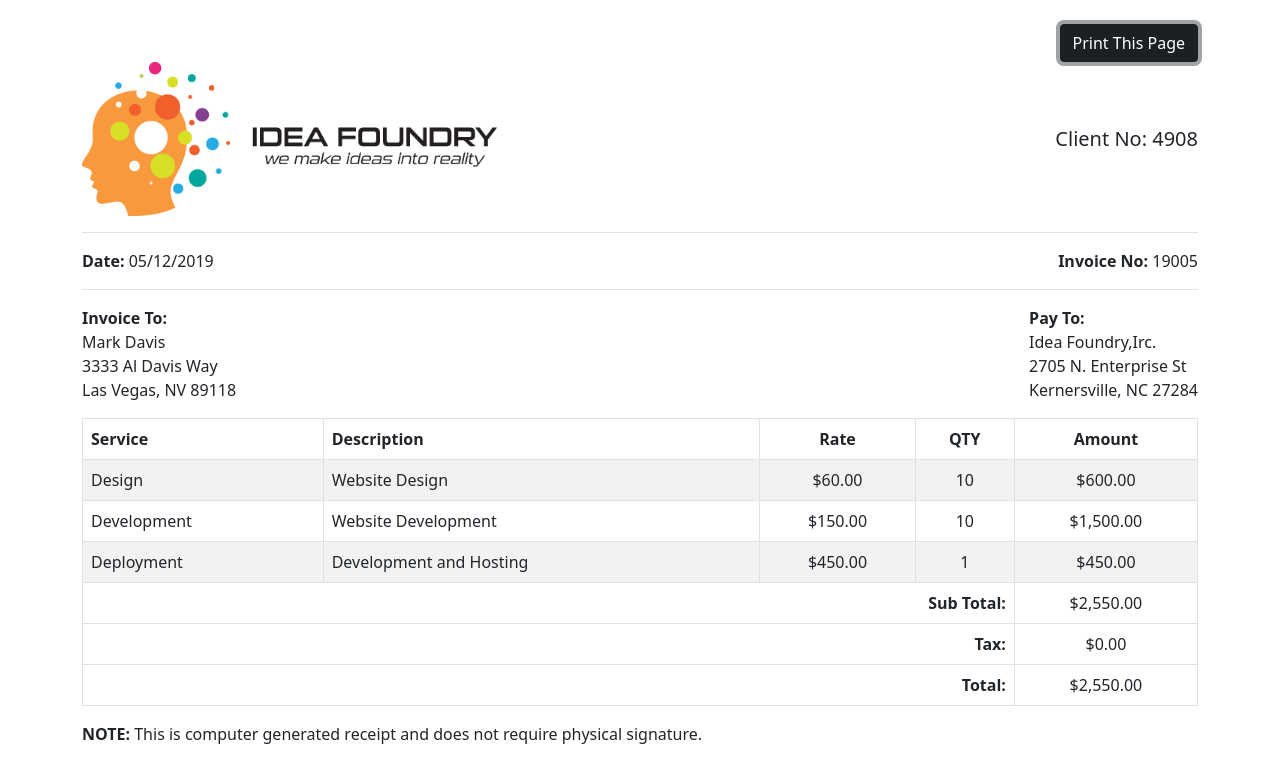
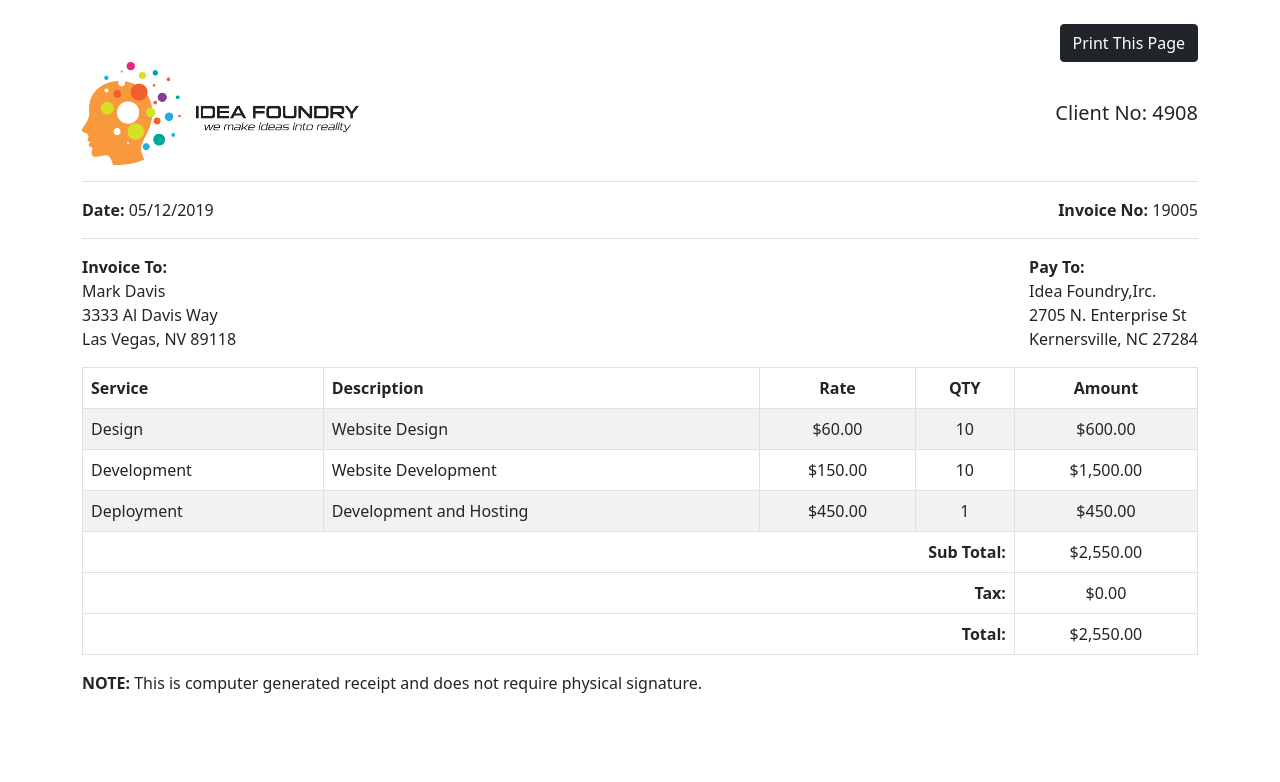
Before and after one commit to clebron949/Invoice, a plain HTML site: page index.html in a window 1280 px wide. Both pictures are taken after a click on the button "Print This Page". Drawn offline with nearby package versions, Linux system fonts and the light colour scheme.

Commit message:
fixed bug with print button

```diff
--- a/index.html
+++ b/index.html
@@ -2,7 +2,7 @@
 <html lang="en">
 
 <head>
-    <title>PageTitle</title>
+    <title>Invoice4908</title>
     <!-- Required meta tags -->
     <meta charset="utf-8">
     <meta name="viewport" content="width=device-width, initial-scale=1, shrink-to-fit=no">
@@ -15,16 +15,18 @@
 </head>
 
 <body id="printArea">
-       <div class=" print container mt-4">
+       <div class="print container mt-4">
+        <div id="print-btn">
           <div class="no-print d-flex justify-content-end">
-              <div class="">
-                <button id="printButton" class="btn btn-dark" onclick="printInvoice()">Print This Page</button>
-              </div>
+            <div class="">
+              <button id="printButton" class="btn btn-dark" onclick="printInvoice()">Print This Page</button>
+            </div>
           </div>
+        </div>
 
           <div class="d-lg-flex justify-content-between align-items-center ">
               <div class="">
-                <img  src="img/IdeaFoundryLogo.png" alt="" class="img-fluid w-75">
+                <img  src="img/IdeaFoundryLogo.png" alt="" class="img-fluid w-50">
               </div>
 
               <div class="text-center mt-3 mt-md-3">
--- a/js/site.js
+++ b/js/site.js
@@ -1,3 +1,16 @@
+let printButtonContent;
+
 function printInvoice() {
+      removePrintBtn();
       window.print();
+      loadPrintBtn();
 }
+
+function removePrintBtn(){
+      printButtonContent = document.getElementById("print-btn").innerHTML;
+      document.getElementById("print-btn").innerHTML = "";
+}
+
+function loadPrintBtn() {
+      document.getElementById("print-btn").innerHTML = printButtonContent;
+}
```
Also changed, not shown: 1 other file.
